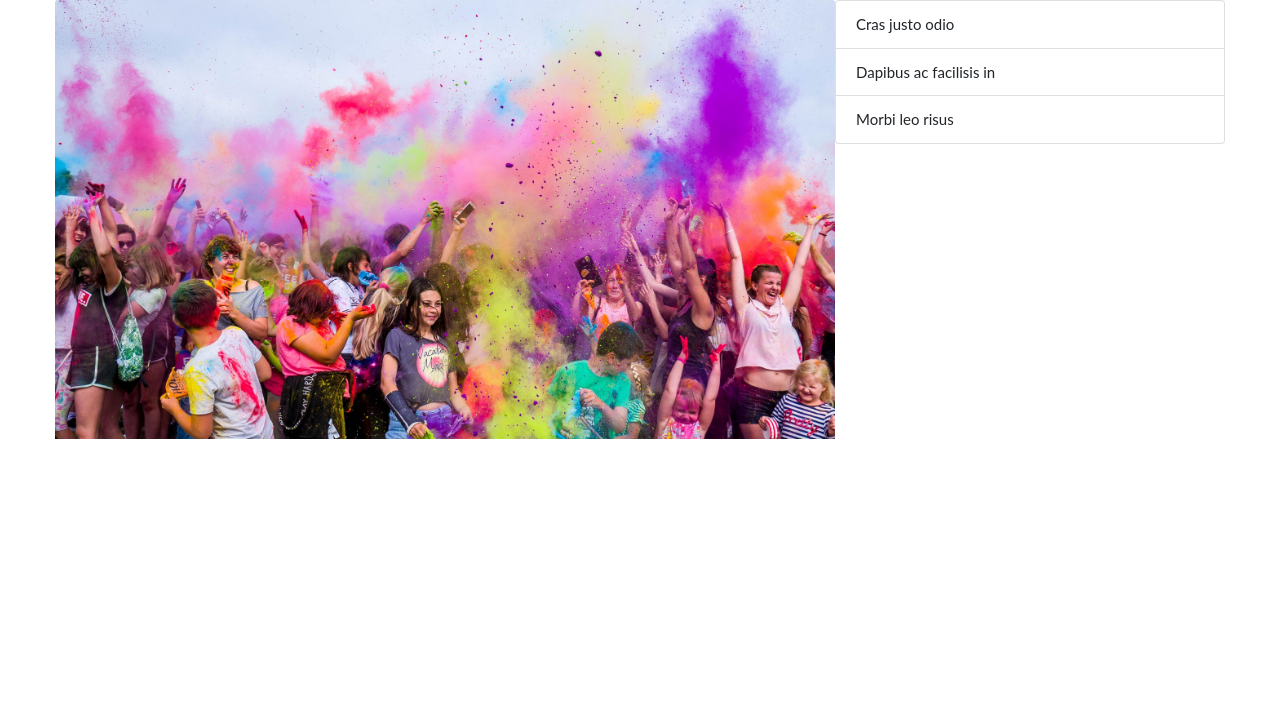
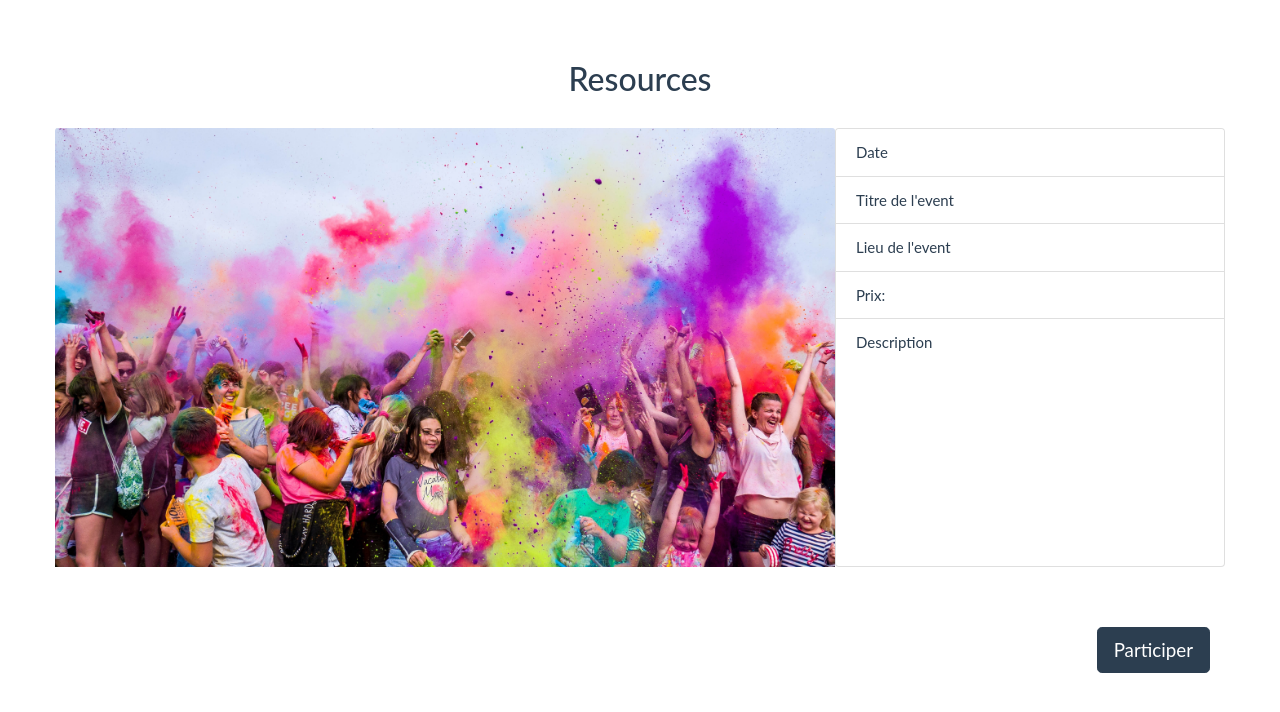
Before and after one commit to iroshiva/kit_ui_bootswatch, a plain HTML site: page resources.html in a window 1280 px wide. Drawn offline with Linux system fonts and the light colour scheme.

Commit message:
resources

```diff
--- a/resources.html
+++ b/resources.html
@@ -9,13 +9,15 @@
 
 <body>
 
-
+<div class="container text-center title-sp">
+	<h3 class="text-primary">Resources</h3>
+</div>
 <!-- DIV DE L'ORGANISME EVENT -->
 <div class="container">
 
 	<!-- GRID DE 3 COLONNES -->
 	<div class="row">
-		<div class="d-flex">
+		<!-- <div class="d-flex"> -->
 	    <div class="col-8 col-md-8">
 
 				<!-- DIV IMAGE -->
@@ -25,29 +27,33 @@
 			</div>
 			<div class="col-4 col-md-4">
 				<!-- DIV INFO ORGA -->
-				<ul class="list-group">
-				  <li class="list-group-item d-flex justify-content-between align-items-center">
-				    Cras justo odio
+				<div class="card info-event">
 
-				  </li>
-				  <li class="list-group-item d-flex justify-content-between align-items-center">
-				    Dapibus ac facilisis in
+				  <ul class="list-group list-group-flush info-event">
+				    <li class="list-group-item text-primary">Date
+				    </li>
+				    <li class="list-group-item text-primary">Titre de l'event
+				    </li>
+				    <li class="list-group-item text-primary">Lieu de l'event
+				    </li>
+				    <li class="list-group-item text-primary">Prix:
+				    </li>
+				    <li class="list-group-item text-primary">Description
+				    </li>
 
-				  </li>
-				  <li class="list-group-item d-flex justify-content-between align-items-center">
-				    Morbi leo risus
+				  </ul>
+				</div>
+			</div>
+	</div>
+</div>
 
-				  </li>
-				</ul>
-		</div>
+<div class="container d-flex justify-content-end title-sp">
+	<button type="button" class="btn btn-primary btn-lg">Participer</button>
+</div>
 
 
 
 
 
-
-<!-- DIV DE L'ORGANISME EVENT -->
-</div>
-
 </body>
 </html>
```
Also changed, not shown: cards.html (+1 -1 lines), style.css.
